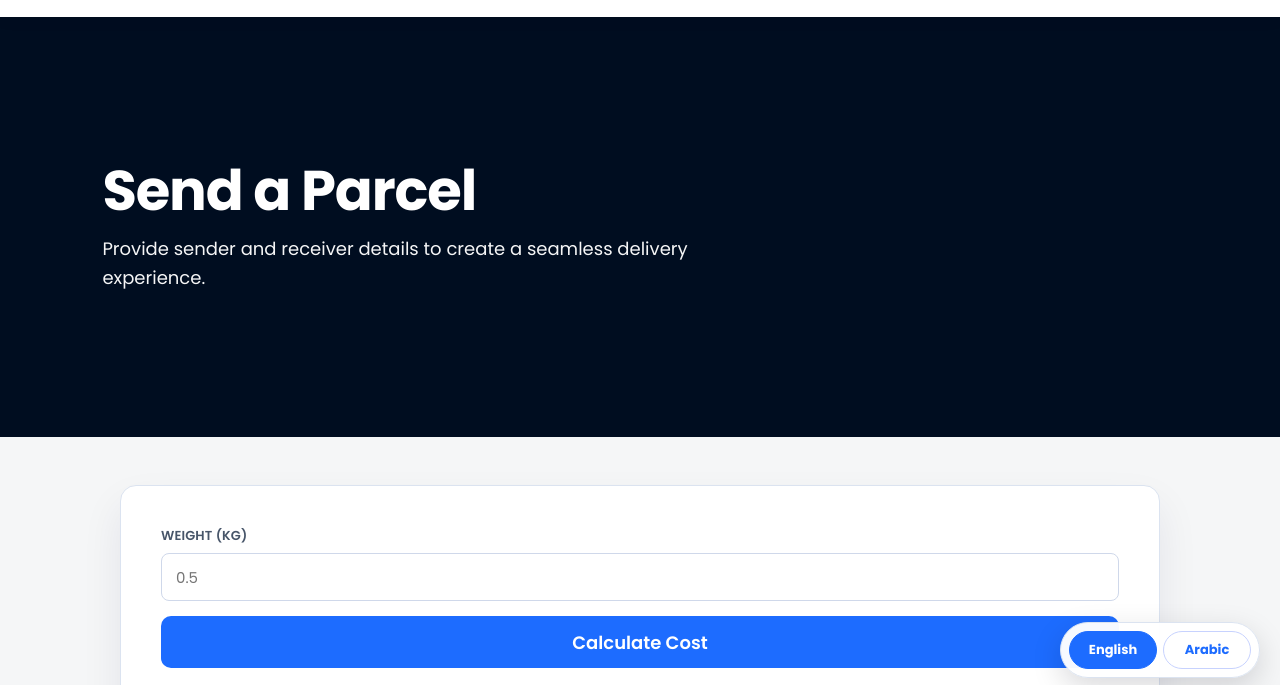
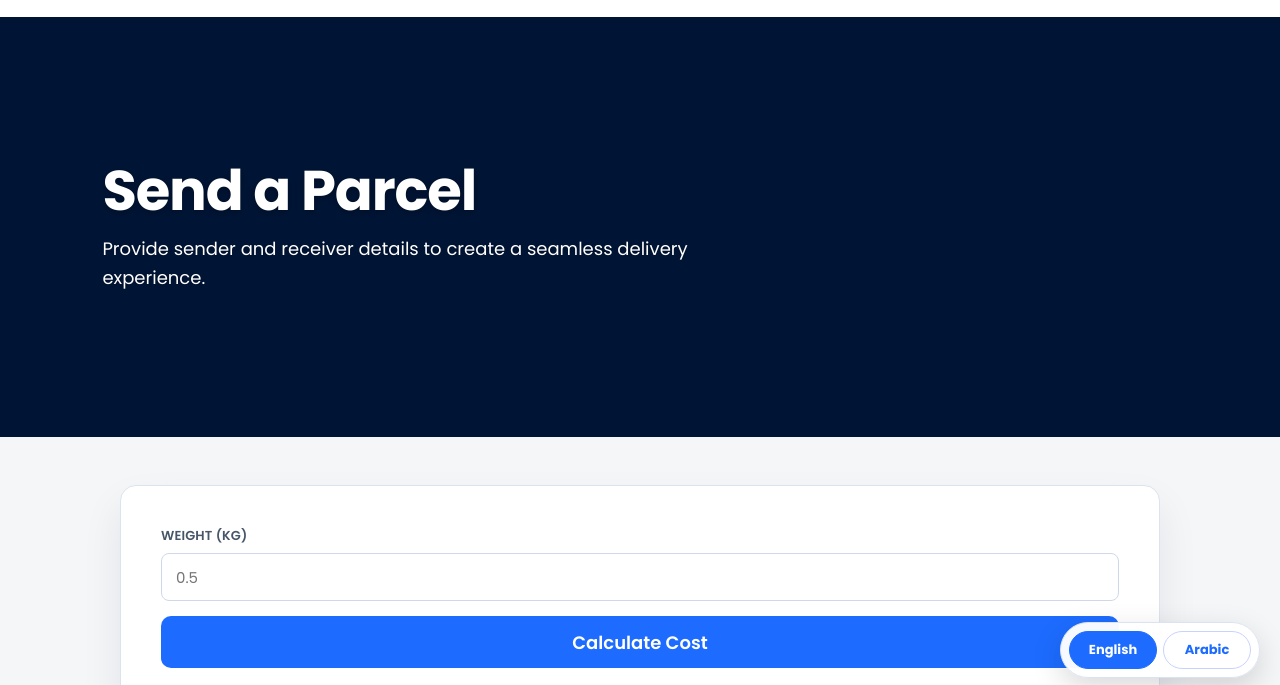
Before and after one commit to MOYO2702/Parcellink, a website: page send.html in a window 1280 px wide. Shown: the part 102-787 px from the top of the page. Drawn offline with Linux system fonts and the light colour scheme.

Commit message:
Fix faded hero text - reduce overlay opacity and improve text readability

```diff
--- a/send.html
+++ b/send.html
@@ -111,7 +111,7 @@
         content:"";
         position:absolute;
         inset:0;
-        background:rgba(0,0,0,0.55);
+        background:rgba(0,0,0,0.25);
     }
     .send-hero-content{
         position:relative;
@@ -124,11 +124,13 @@
         line-height:1.08;
         letter-spacing:-0.02em;
         margin-bottom:14px;
+        text-shadow: 0 2px 8px rgba(0,0,0,0.3);
     }
     .send-hero-content p{
         font-size:18px;
         line-height:1.6;
-        opacity:0.96;
+        opacity:1;
+        text-shadow: 0 1px 4px rgba(0,0,0,0.25);
     }
 
     /* SEND FORM BOX */
```
